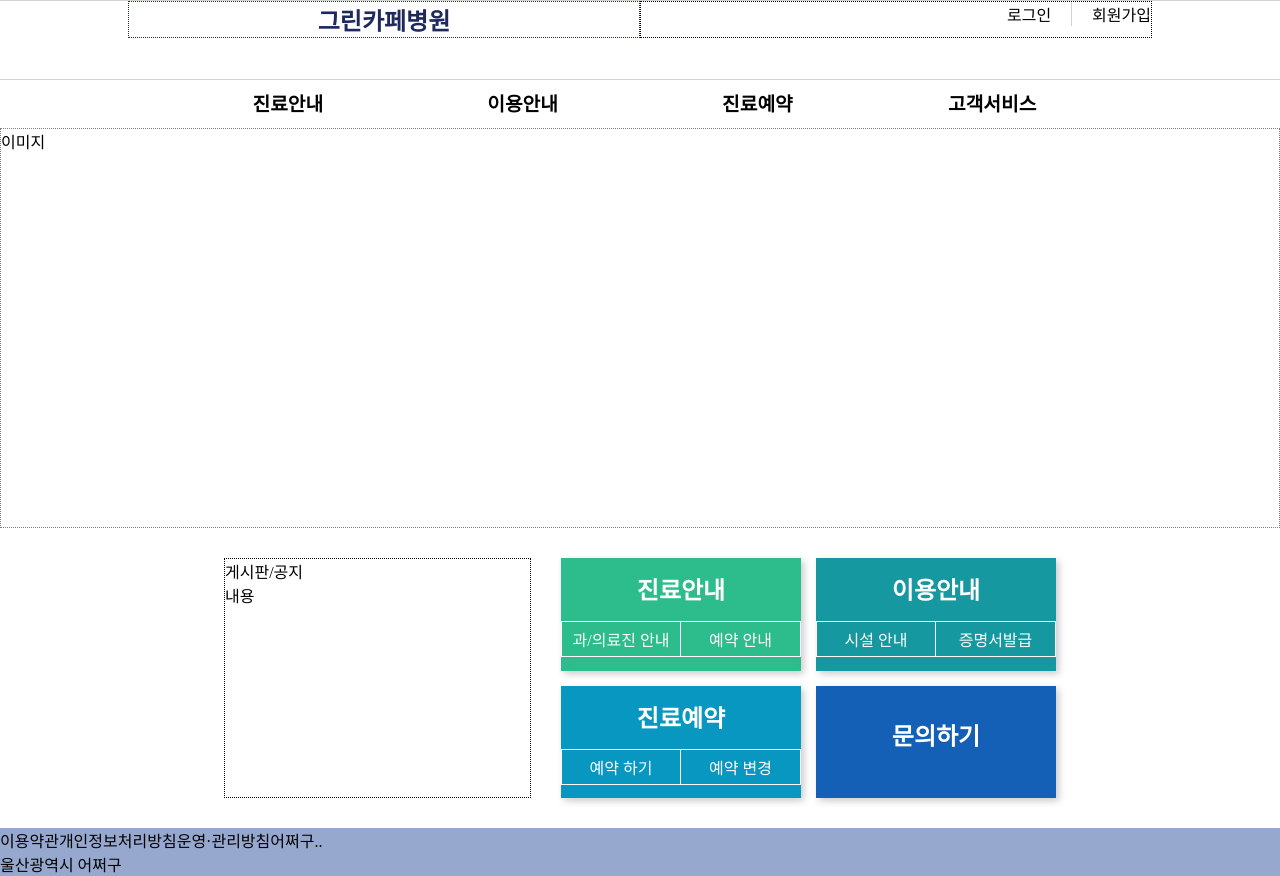
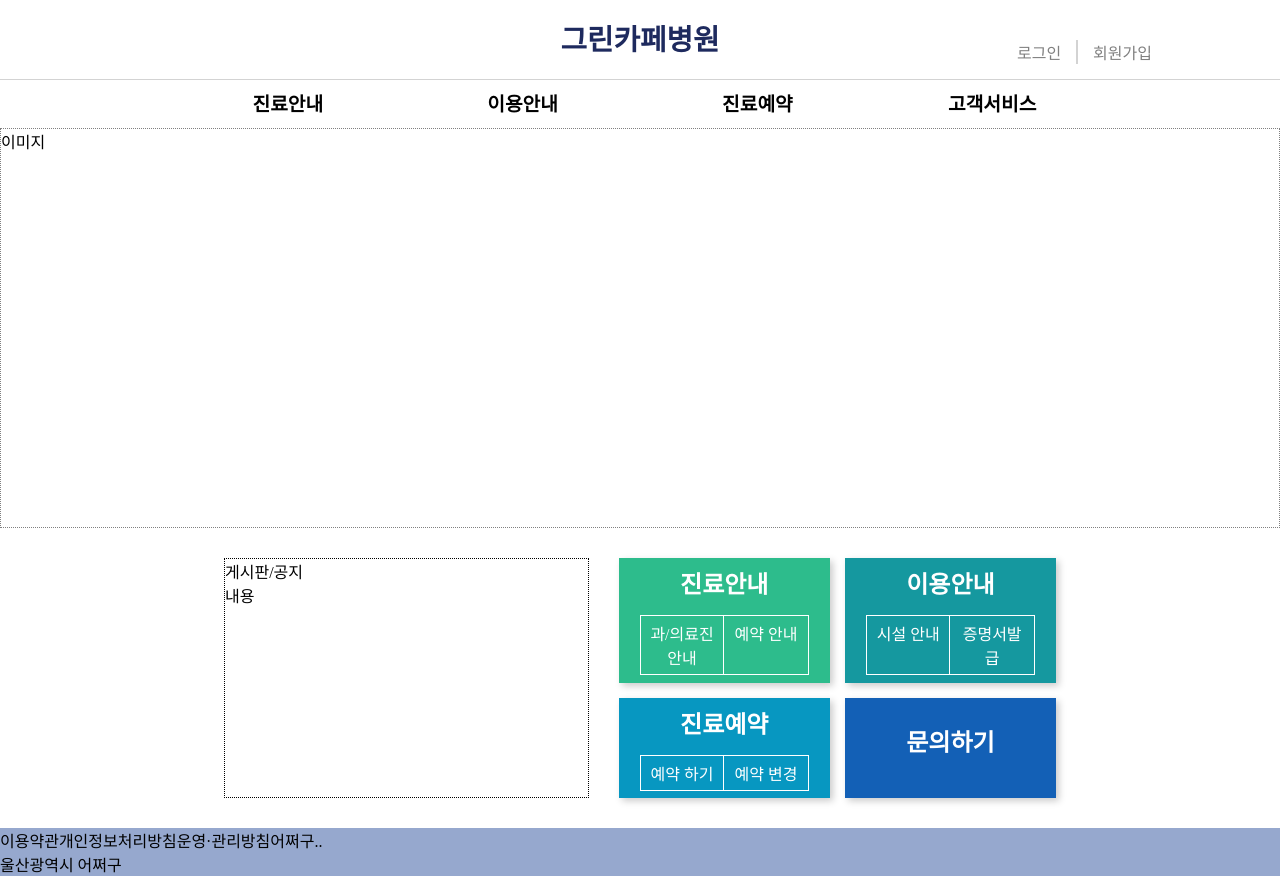
Before and after one commit to sunkh964/Team3, a React (Create React App) app in the folder src/main/frontend/: page / in a window 1280 px wide. Built offline with nearby package versions, Linux system fonts and the light colour scheme; a web font is replaced by a local one.

Commit message:
2408235ê  5교시

```diff
--- a/src/main/frontend/src/App.css
+++ b/src/main/frontend/src/App.css
@@ -5,37 +5,40 @@
 .head-line{
   width: 100%;
   height: 10vh;
-  border-top: 1px solid lightgray;
   border-bottom: 1px solid lightgray;
 }
 .head{
   width: 80%;
   margin: auto;
   display: flex;
+  align-items: center;
 }
 .head-name{
-  border: 1px dotted;
   width: 100%;
   color: #1E2A5E ;
   text-align: center;
   font-weight: bold;
-  font-size: 1.5rem;
+  font-size: 1.8rem;
+  position: relative;
+  line-height: 10vh;
 }
 /* ----- 로그인, 회원가입 ----- */
 .head-login{
-  border: 1px dotted;
-  width: 100%;
+  width: 80%;
+  position: absolute;
+  top: 40px;
+  color: gray;
 }
 .head-login > ul{
   justify-content: end;
   display: flex;
   list-style: none;
-  gap: 20px;
+  gap: 15px;
 }
 .head-login > ul > li:first-child{
 
-  border-right: 1px solid lightgray;
-  padding-right: 20px;
+  border-right: 2px solid lightgray;
+  padding-right: 15px;
 
 }
 
--- a/src/main/frontend/src/pages/user/UserHome.css
+++ b/src/main/frontend/src/pages/user/UserHome.css
@@ -54,7 +54,7 @@
 }
 
 .content-list > div > div:nth-child(2) >div{
-   width: 120px;
+   width: 40%;
    border: 1px solid white;
    padding: 5px 5px;
 }
```
Also changed, not shown: 1 other file (tests, documents, lock files or other folders).
